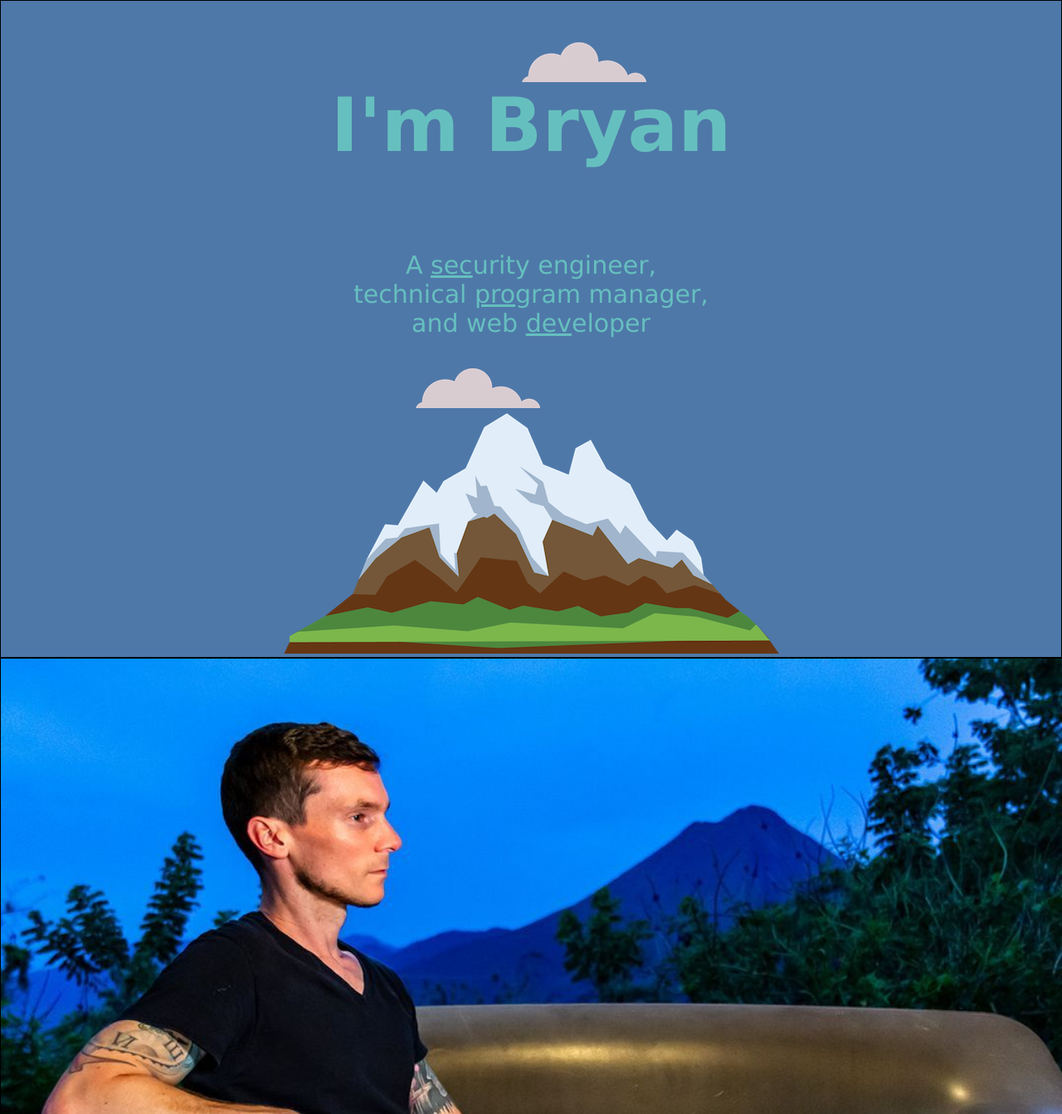
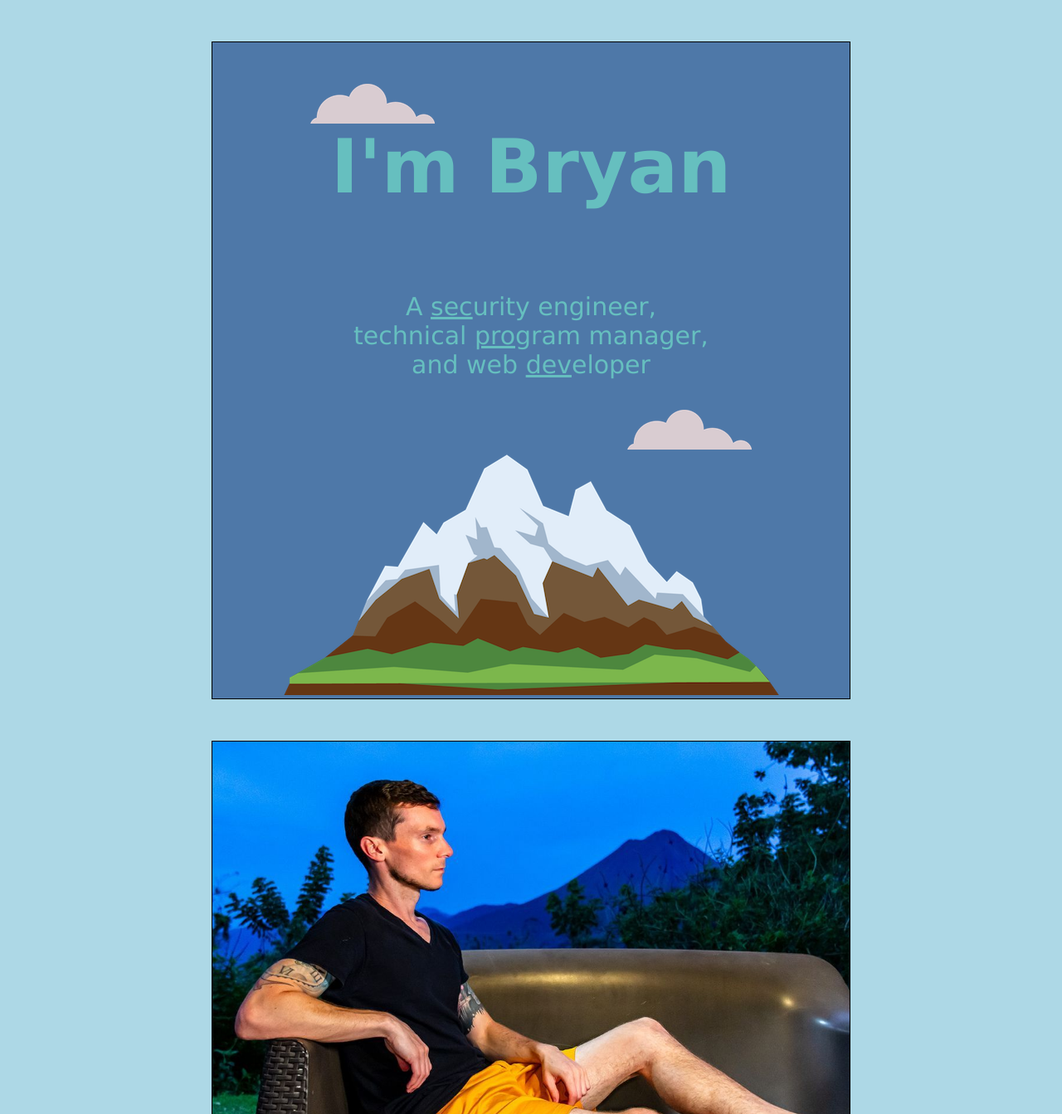
Before and after one commit to mtg-vox/cv, a plain HTML site: page index.html in a window 1280 px wide. Shown: the top 1343 px of the page at 83% size. Drawn offline with Linux system fonts and the light colour scheme.

Commit message:
Add files via upload

```diff
--- a/css/styles.css
+++ b/css/styles.css
@@ -53,7 +53,8 @@ h3 {
   background-color: rgb(78, 120, 168);
   border: solid 1px;
   position: relative;
-  width 99.9%;
+  margin: 50px auto 50px;
+  width: 60%;
 }
 .middle-container {
   margin: auto;
@@ -96,7 +97,7 @@ h3 {
 }
 .profile-img {
   margin: auto;
-  width: 99.9%;
+  width: 60%;
   border: solid 1px;
 }
 
```
